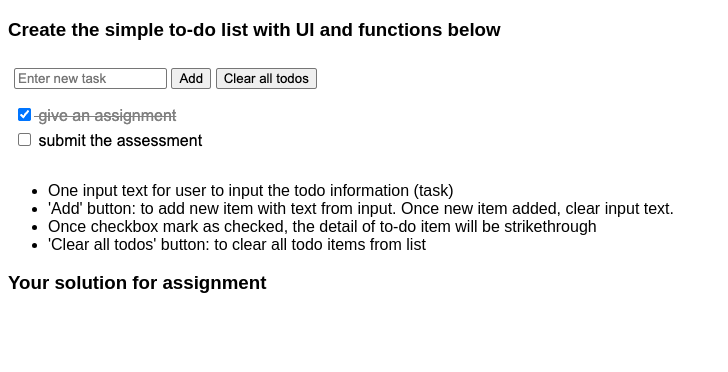
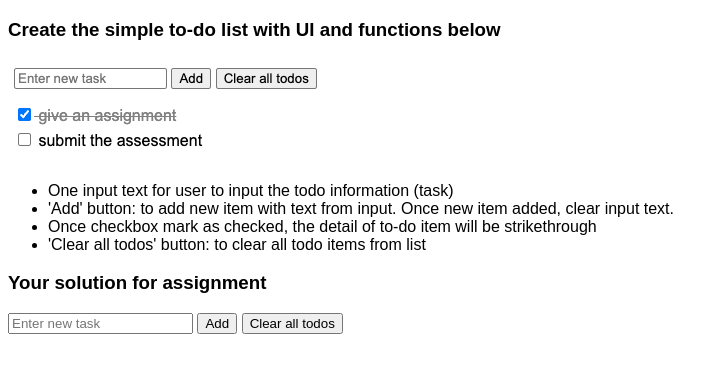
Before and after one commit to ccrmm888/bu-basic-js-2025, a plain HTML site: page contents/js_assignment.html in a window 1280 px wide. Shown: the part 90-462 px from the top of the page, without its empty margins (0-728 px from the left). Drawn offline with Linux system fonts and the light colour scheme.

Commit message:
add assignment

```diff
--- a/contents/js_assignment.html
+++ b/contents/js_assignment.html
@@ -46,6 +46,42 @@
 
 
     <h3>Your solution for assignment</h3>
+    <input id="txtnewtask" type="text" placeholder="Enter new task">
+
+    <input id="btnAdd" type="button" value="Add" onclick="add();">
+    <input id="btnClear" type="button" value="Clear all todos" onclick="clearAll();">
+
+    <ul id="todoList"></ul>
+
+    <style>
+      input[type="checkbox"]:checked{accent-color:blue}
+      .done{text-decoration: line-through;color:gray}
+    </style>
+
+    <script>
+      function add(){
+          const task = document.getElementById('txtnewtask').value;
+
+          const li = document.createElement('li');
+          const checkbox = document.createElement('input');
+
+          checkbox.type = 'checkbox';
+          checkbox.onclick = function() {
+           li.style.textDecoration = checkbox.checked ? "line-through" : "none";
+          };
+
+          const textNode = document.createTextNode(" " + task);
+          li.appendChild(checkbox);
+          li.appendChild(textNode);
+
+          document.getElementById('todoList').appendChild(li);
+          document.getElementById('txtnewtask').value = "";
+      }
+
+      function clearAll() {
+       document.getElementById('todoList').innerHTML = "";
+      }
+    </script>
 
 </body>
 
```
Also changed, not shown: contents/js_exercise.html (+1 -1 lines).
